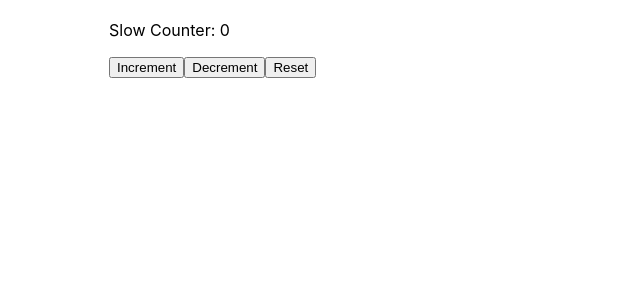
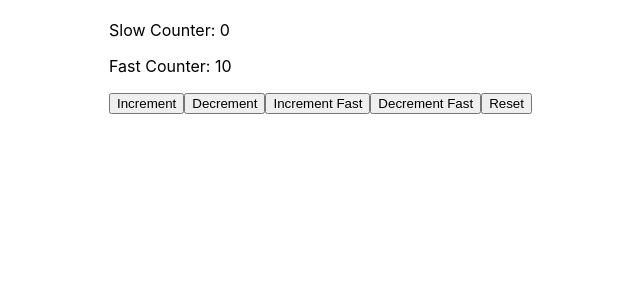
Before and after one commit to alchemist09/react-hooks-fun, a React (Create React App) app: page / in a window 1280 px wide. Shown: the top 300 px of the page, without its empty margins (83-723 px from the left). Built offline with nearby package versions, Linux system fonts and the light colour scheme.

Commit message:
Adds another state field, updates the reducer function to mutate the entire state object, registers more handlers for dispatching actions to the state

```diff
--- a/src/components/useReducer/HookCounterReducerComplex.js
+++ b/src/components/useReducer/HookCounterReducerComplex.js
@@ -2,6 +2,7 @@ import React, { useReducer } from 'react'
 
 const initialState = {
   slowCounter: 0,
+  fastCounter: 10
 }
 
 const reducer = (state = initialState, action) => {
@@ -10,6 +11,10 @@ const reducer = (state = initialState, action) => {
       return { slowCounter: state.slowCounter + action.value }
     case 'decrement':
       return { slowCounter: state.slowCounter - action.value }
+    case 'increment_fast':
+      return { ...state, fastCounter: state.fastCounter + action.value }
+    case 'decrement_fast':
+      return { ...state, fastCounter: state.fastCounter - action.value }
     case 'reset':
       return initialState
     default:
@@ -23,8 +28,11 @@ function HookCounterReducerComplex() {
   return (
     <div style={{ width: '70%', margin: '20px auto 60px' }}>
       <p>Slow Counter: {state.slowCounter}</p>
+      <p>Fast Counter: {state.fastCounter}</p>
       <button onClick={ () => dispatch({ type: 'increment', value: 1 }) }>Increment</button>
       <button onClick={ () => dispatch({ type: 'decrement', value: 1 }) }>Decrement</button>
+      <button onClick={ () => dispatch({ type: 'increment_fast', value: 5 }) }>Increment Fast</button>
+      <button onClick={ () => dispatch({ type: 'decrement_fast', value: 5 }) }>Decrement Fast</button>
       <button onClick={ () => dispatch({ type: 'reset' }) }>Reset</button>
     </div>
   )
```
